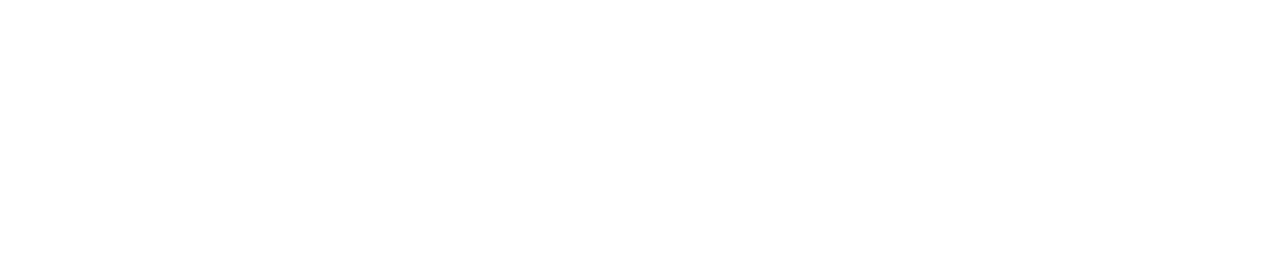
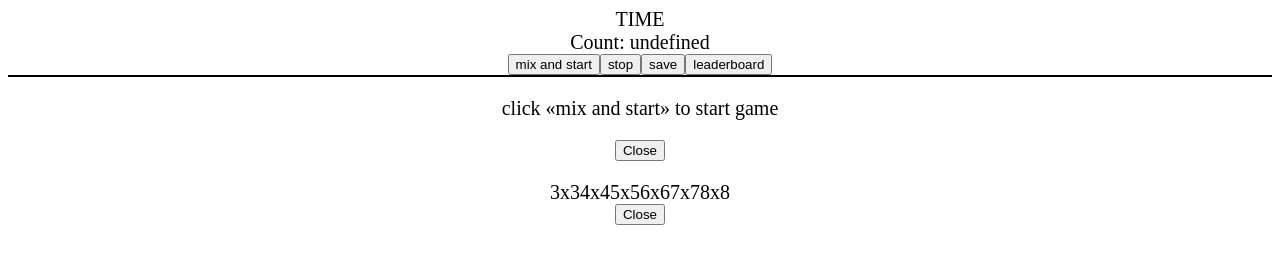
Before and after one commit to dendenisov/gem-puzzle, a website: page src/index.html in a window 1280 px wide. Drawn offline with Linux system fonts and the light colour scheme.

Commit message:
added header and buttons

```diff
--- a/src/index.html
+++ b/src/index.html
@@ -3,12 +3,12 @@
 <head>
   <meta charset="UTF-8">
   <meta name="viewport" content="width=device-width, initial-scale=1.0">
-  <title>Document</title>
+  <title>Fifteen</title>
   <link rel="stylesheet" href="style.css">
 </head>
 
 <body>
-  <script src="/src/script.js"></script>
+  <script type="text/javascript" src="script.js"></script>
 </body>
 
 </html>
--- a/src/script.js
+++ b/src/script.js
@@ -0,0 +1,97 @@
+class Fifteen {
+
+createDOM() {
+    this.box = document.createElement('div')
+    this.box.setAttribute('id', 'box')
+    document.body.append(this.box)
+    this.stopGame = document.createElement('div')
+    this.stopGame.setAttribute('id', 'stopGame')
+    document.body.append(this.stopGame)
+    this.stopGameText = document.createElement('p')
+    this.stopGameText.textContent = 'click «mix and start» to start game'
+    this.stopGame.append(this.stopGameText)
+
+    this.congratulation = document.createElement('div')
+    this.congratulation.setAttribute('id', 'congratulation')
+    document.body.append(this.congratulation)
+
+    this.messageBlock = document.createElement('div')
+    this.messageBlock.setAttribute('id', 'messageBlock')
+    this.congratulation.append(this.messageBlock)
+    this.buttonMessageOk = document.createElement('button')
+    this.buttonMessageOk.textContent = 'Close'
+    this.buttonMessageOk.classList.add('btnMessage')
+    this.congratulation.append(this.buttonMessageOk)
+
+    this.changeSizeDiv = document.createElement('div')
+    this.textChangeSize = document.createElement('p')
+    this.changeSizeDiv.setAttribute('id', 'change-size')
+    document.body.append(this.changeSizeDiv)
+    this.changeSizeDiv.prepend(this.textChangeSize)
+
+    this.sizeThree = document.createElement('span')
+    this.sizeThree.textContent = '3x3'
+    this.sizeFour = document.createElement('span')
+    this.sizeFour.textContent = '4x4'
+    this.sizeFive = document.createElement('span')
+    this.sizeFive.textContent = '5x5'
+    this.sizeSix = document.createElement('span')
+    this.sizeSix.textContent = '6x6'
+    this.sizeSeven = document.createElement('span')
+    this.sizeSeven.textContent = '7x7'
+    this.sizeEight = document.createElement('span')
+    this.sizeEight.textContent = '8x8'
+
+    this.changeSizeDiv.append(this.sizeThree)
+    this.changeSizeDiv.append(this.sizeFour)
+    this.changeSizeDiv.append(this.sizeFive)
+    this.changeSizeDiv.append(this.sizeSix)
+    this.changeSizeDiv.append(this.sizeSeven)
+    this.changeSizeDiv.append(this.sizeEight)
+
+    this.leaderboard = document.createElement('button')
+    this.leaderboard.textContent = 'leaderboard'
+    this.leaderboard.classList.add('btn')
+    document.body.prepend(this.leaderboard)
+
+    this.save = document.createElement('button')
+    this.save.textContent = 'save'
+    this.save.classList.add('btn')
+    document.body.prepend(this.save)
+
+    this.stop = document.createElement('button')
+    this.stop.setAttribute('id', 'stop')
+    this.stop.classList.add('btn')
+    this.stop.textContent = 'stop'
+    document.body.prepend(this.stop)
+
+    this.start = document.createElement('button')
+    this.start.classList.add('btn')
+    this.start.textContent = 'mix and start'
+    document.body.prepend(this.start)
+
+    this.count = document.createElement('div')
+    this.count.classList.add('infoNum')
+    this.count.textContent = `Count: ${this.countMove}`
+    document.body.prepend(this.count)
+
+    this.timer = document.createElement('div')
+    this.timer.classList.add('infoNum')
+    this.timer.textContent = 'TIME'
+    document.body.prepend(this.timer)
+
+    this.leaderboardTable = document.createElement('div')
+    this.leaderboardTable.setAttribute('id', 'leaderboardTable')
+    document.body.prepend(this.leaderboardTable)
+    this.buttonLeadereOk = document.createElement('button')
+    this.buttonLeadereOk.textContent = 'Close'
+    this.buttonLeadereOk.setAttribute('id', 'buttonLeadereOk')
+    this.buttonLeadereOk.classList.add('btnMessage')
+    document.body.append(this.buttonLeadereOk)
+  }
+}
+
+window.onload = function () {
+    const game = new Fifteen();
+    game.createDOM();
+  };
--- a/src/style.css
+++ b/src/style.css
@@ -0,0 +1,40 @@
+* {
+    box-sizing: border-box;
+  }
+
+  body {
+    font-size: 20px;
+    text-align: center;
+
+    user-select: none;
+  }
+
+  #box {
+    position: relative;
+
+    display: flex;
+    flex-wrap: wrap;
+    margin: 0 auto;
+
+    font-family: Roboto,Segoe UI,"Tahoma, sans-serif";
+
+    border: 1px solid black;
+  }
+
+  #box > div {
+    width: 100px;
+    height: 100px;
+    padding-top: 25px;
+
+    border-collapse: collapse;
+    font-size: 30px;
+    text-align: center;
+
+    background-color: #c9c9c9;
+    border: solid 1px gray;
+    transform: translateX(0px);
+    transform: translateY(0px);
+    cursor: pointer;
+
+    transition: transform 0.1s linear;
+  }
```
